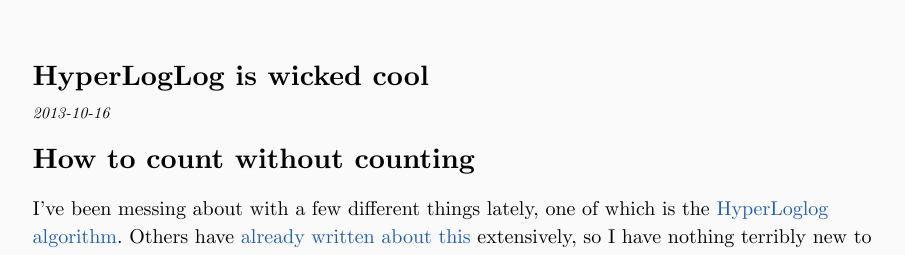
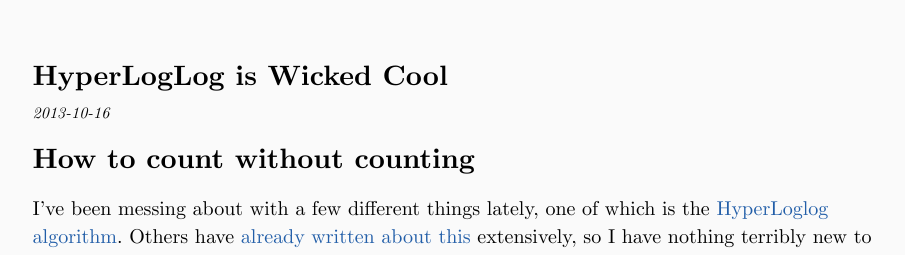
Before and after one commit to genos/genos.github.io, a Jekyll site: the page built from _posts/2013-10-16-hyperloglog-is-wicked-cool.md, in a window 1280 px wide. Shown: the top 255 px of the page, without its empty margins (185-1090 px from the left). Built offline with Jekyll 4.4.1, drawn with Linux system fonts in a browser that asks for light colours.

Commit message:
capitalization

```diff
--- a/_posts/2013-10-16-hyperloglog-is-wicked-cool.md
+++ b/_posts/2013-10-16-hyperloglog-is-wicked-cool.md
@@ -1,5 +1,5 @@
 ---
-title: "HyperLogLog is wicked cool"
+title: "HyperLogLog is Wicked Cool"
 layout: post
 ---
 
```
Also changed, not shown: _posts/2014-05-28-unusual-tools-in-data-science.md (+1 -1 lines).
